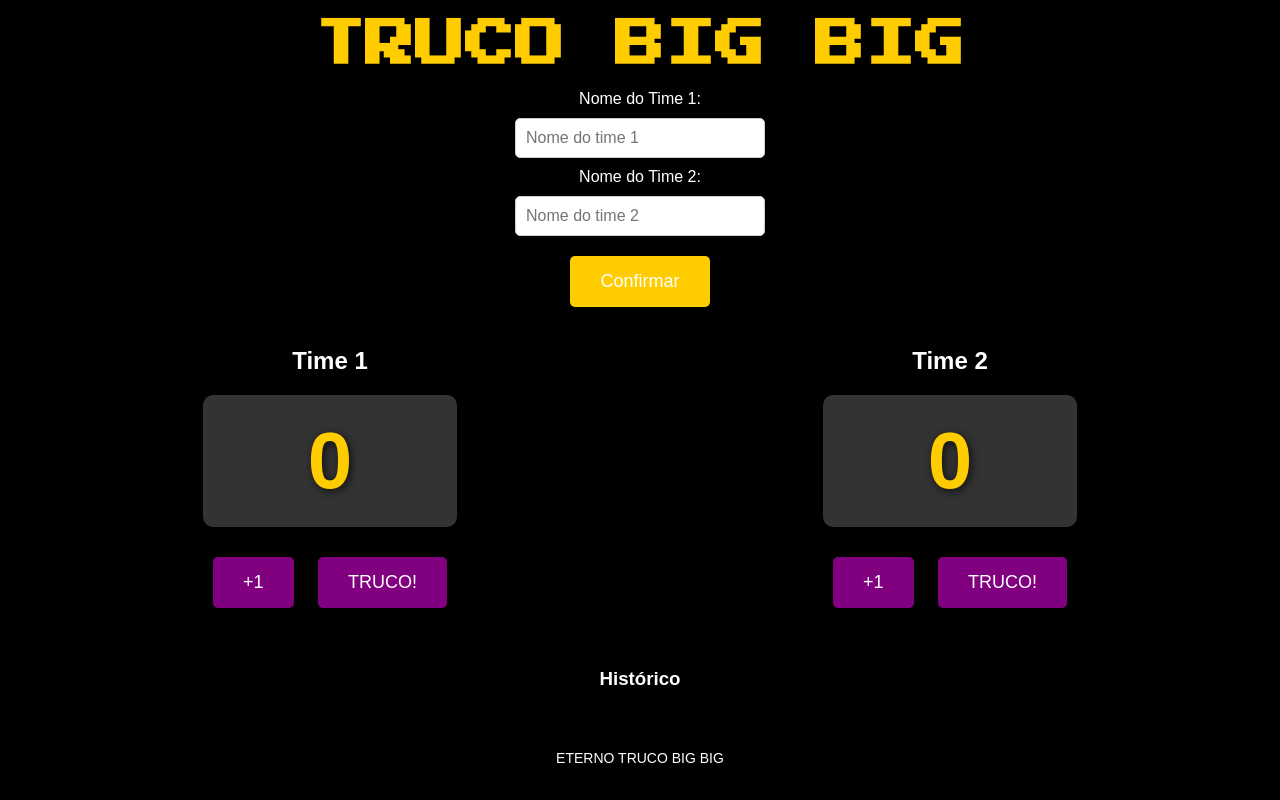
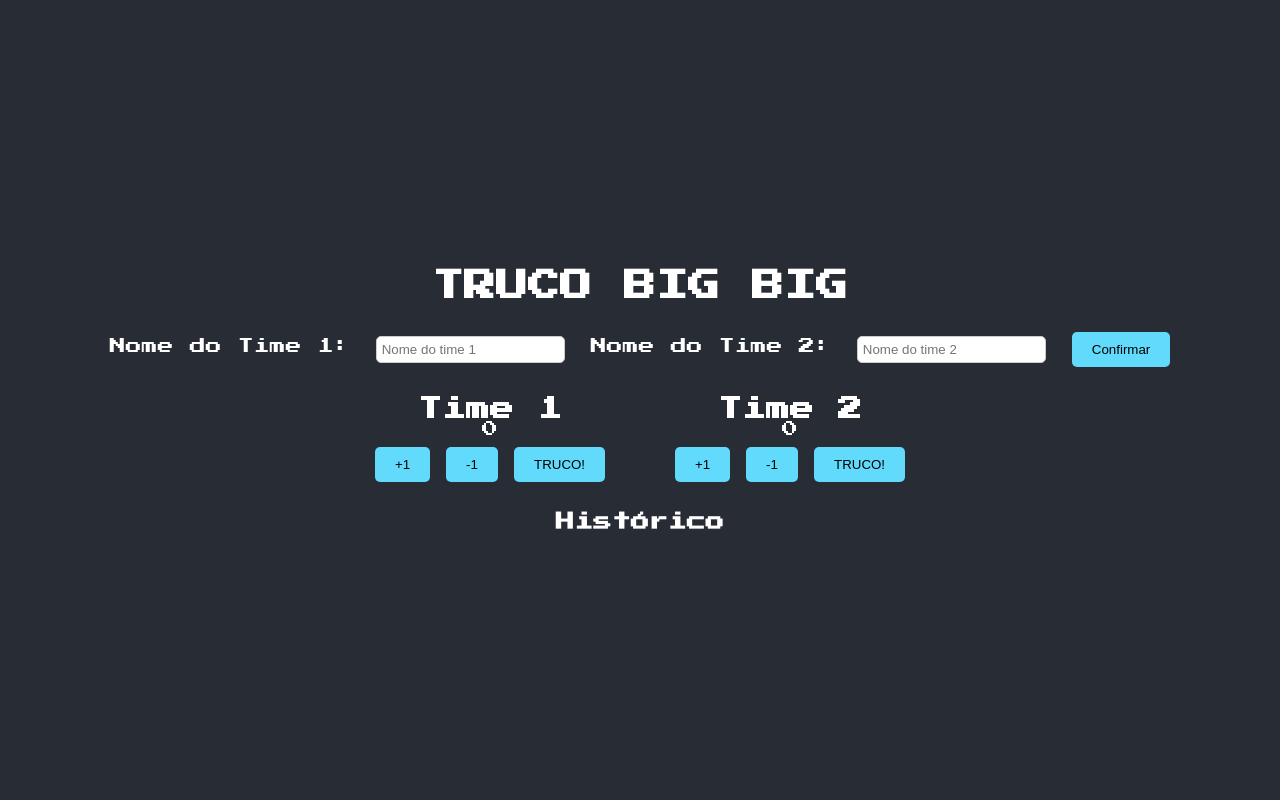
Before and after one commit to snwgg/truco, a plain HTML site: page index.html in a window 1280 px wide. Drawn offline with Linux system fonts and the light colour scheme.

Commit message:
asdasdasd

```diff
--- a/index.html
+++ b/index.html
@@ -4,7 +4,6 @@
   <meta charset="UTF-8">
   <meta name="viewport" content="width=device-width, initial-scale=1.0">
   <title>Truco Big Big</title>
-  <!-- Carregar a fonte personalizada -->
   <link href="https://fonts.googleapis.com/css2?family=Press+Start+2P&display=swap" rel="stylesheet">
   <link rel="stylesheet" href="styles.css">
 </head>
@@ -27,12 +26,14 @@
         <h2 id="nomeTime1">Time 1</h2>
         <div id="pontosTime1">0</div>
         <button class="button pontos" onclick="adicionarPonto(1)">+1</button>
+        <button class="button pontos" onclick="subtrairPonto(1)">-1</button>
         <button class="button truco" onclick="adicionarTruco(1)">TRUCO!</button>
       </div>
       <div id="time2Pontos" class="time">
         <h2 id="nomeTime2">Time 2</h2>
         <div id="pontosTime2">0</div>
         <button class="button pontos" onclick="adicionarPonto(2)">+1</button>
+        <button class="button pontos" onclick="subtrairPonto(2)">-1</button>
         <button class="button truco" onclick="adicionarTruco(2)">TRUCO!</button>
       </div>
     </div>
@@ -43,15 +44,4 @@
     <!-- Histórico -->
     <div class="historico">
       <h3>Histórico</h3>
-      <ul id="historicoList"></ul>
-    </div>
-
-  </div>
-
-  <footer>
-    <p>ETERNO TRUCO BIG BIG</p>
-  </footer>
-
-  <script src="script.js"></script>
-</body>
-</html>
+      <ul id="histor
--- a/script.js
+++ b/script.js
@@ -31,6 +31,16 @@ function adicionarPonto(time) {
   verificarVitoria();
 }
 
+function subtrairPonto(time) {
+  if (time === 1 && pontosTime1 > 0) {
+    pontosTime1--;
+    document.getElementById('pontosTime1').textContent = pontosTime1;
+  } else if (time === 2 && pontosTime2 > 0) {
+    pontosTime2--;
+    document.getElementById('pontosTime2').textContent = pontosTime2;
+  }
+}
+
 function adicionarTruco(time) {
   if (time === 1) {
     pontosTime1 += 3;
@@ -44,12 +54,12 @@ function adicionarTruco(time) {
 
 function verificarVitoria() {
   if (pontosTime1 >= 12) {
-    document.getElementById('mensagem').textContent = 'PATOS!';
-    historico.push(${nomeTime1} venceu com ${pontosTime1} pontos);
+    document.getElementById('mensagem').textContent = `${nomeTime1} venceu com ${pontosTime1} pontos!`;
+    historico.push(`${nomeTime1} venceu com ${pontosTime1} pontos`);
     resetarJogo();
   } else if (pontosTime2 >= 12) {
-    document.getElementById('mensagem').textContent = 'PATOS!';
-    historico.push(${nomeTime2} venceu com ${pontosTime2} pontos);
+    document.getElementById('mensagem').textContent = `${nomeTime2} venceu com ${pontosTime2} pontos!`;
+    historico.push(`${nomeTime2} venceu com ${pontosTime2} pontos`);
     resetarJogo();
   }
 }
@@ -60,7 +70,6 @@ function resetarJogo() {
   document.getElementById('pontosTime1').textContent = pontosTime1;
   document.getElementById('pontosTime2').textContent = pontosTime2;
 
-  // Atualiza o histórico
   atualizarHistorico();
 
   setTimeout(() => {
--- a/styles.css
+++ b/styles.css
@@ -5,124 +5,79 @@
 }
 
 body {
-  font-family: 'Poppins', sans-serif;
-  background-color: black;
-  color: white;
+  font-family: 'Press Start 2P', cursive;
+  background-color: #282c34;
+  color: #fff;
+  display: flex;
+  justify-content: center;
+  align-items: center;
+  min-height: 100vh;
+  flex-direction: column;
+}
+
+.container {
   text-align: center;
 }
 
-.container {
-  padding: 20px;
+h1 {
+  margin-bottom: 20px;
 }
 
-#titulo {
-  font-size: 50px;
-  margin-bottom: 20px;
-  font-weight: 600;
-  color: #FFCC00;
-  font-family: 'Press Start 2P', cursive; /* Fonte personalizada para o título */
+button {
+  cursor: pointer;
+}
+
+button:hover {
+  opacity: 0.8;
 }
 
 .config {
-  display: flex;
-  flex-direction: column;
-  align-items: center;
   margin-bottom: 20px;
 }
 
-.config input {
+input {
+  padding: 5px;
   margin: 10px;
-  padding: 10px;
-  font-size: 16px;
   border-radius: 5px;
   border: 1px solid #ccc;
-  width: 250px;
-}
-
-.button {
-  margin: 10px;
-  padding: 15px 30px;
-  font-size: 18px;
-  border-radius: 5px;
-  cursor: pointer;
-  background-color: #FFCC00;
-  border: none;
-  color: white;
-}
-
-.button:hover {
-  background-color: #FF9900;
-}
-
-/* Estilo dos botões +1 e TRUCO */
-.pontos, .truco {
-  background-color: #800080; /* Cor roxa */
-  color: white;
-  border: none;
-  font-size: 18px;
-  padding: 15px 30px;
-  border-radius: 5px;
-  cursor: pointer;
-  transition: background-color 0.3s, transform 0.1s;
-}
-
-.pontos:hover, .truco:hover {
-  background-color: #660066; /* Cor roxa escura para o efeito hover */
-  transform: scale(1.05); /* Efeito de zoom suave ao passar o mouse */
-}
-
-.pontos:active, .truco:active {
-  background-color: #FFCC00; /* Cor amarela ao clicar */
-  transform: scale(0.95); /* Efeito de clique (botão encolhe ligeiramente) */
 }
 
 .contador {
   display: flex;
   justify-content: space-around;
-  margin-top: 30px;
+  width: 100%;
+  max-width: 600px;
+  margin: 20px auto;
 }
 
 .time {
   text-align: center;
 }
 
-#pontosTime1, #pontosTime2 {
-  font-size: 80px;
-  margin: 20px 0;
-  font-weight: 600;
-  color: #FFCC00;
-  text-shadow: 2px 2px 10px rgba(0, 0, 0, 0.7);
-  background-color: #333;
-  padding: 20px;
-  border-radius: 10px;
+.button {
+  background-color: #61dafb;
+  border: none;
+  padding: 10px 20px;
+  margin: 10px 0;
+  border-radius: 5px;
+  color: #000;
 }
 
 .mensagem {
-  font-size: 48px;
-  margin-top: 50px;
-  color: #FFCC00;
+  margin-top: 20px;
+  font-size: 18px;
   font-weight: bold;
 }
 
 .historico {
-  margin-top: 50px;
+  margin-top: 20px;
 }
 
-#historicoList {
-  list-style-type: none;
-  margin-top: 10px;
-}
-
-#historicoList li {
-  background-color: #333;
-  margin: 5px 0;
-  padding: 10px;
-  border-radius: 5px;
-  font-size: 16px;
+ul {
+  list-style: none;
 }
 
 footer {
-  margin-top: 30px;
+  margin-top: 20px;
   font-size: 14px;
-  color: #888;
 }
```
